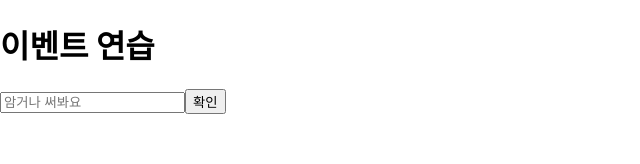
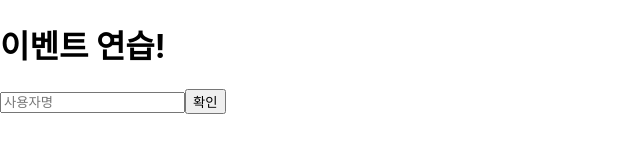
Before and after one commit to skdding3/react2022-prac, a React (Create React App) app: page / in a window 1280 px wide. Shown: the top 164 px of the page, without its empty margins (0-640 px from the left). Built offline with nearby package versions, Linux system fonts and the light colour scheme.

Commit message:
react 연마하기 10/10
- #1 component 생성 및 props 렌더링
- #2 클래스형 컴포넌트에서 props 사용하기
- #3 클래스형 컴포넌트의 state
- #4 useState 사용하기
- #5 이벤트 핸들링
- #6 함수형 컴포넌트화

```diff
--- a/src/component/EventPractice.jsx
+++ b/src/component/EventPractice.jsx
@@ -1,48 +1,37 @@
-import React, {Component} from 'react';
-
-class EventPractice extends Component {
-
-    state = {
-        message: ''
-    }
-
-    handleChange = (e) => {
-        this.setState({
-            message: e.target.value
-        })
-    }
-
-    handleClick = () => {
-        alert(this.state.message)
-        this.setState({
-            message: ''
-        })
-    }
-
-    handleKeyPress = (e) => {
-        if (e.key === 'Enter') {
-            this.handleClick();
-        }
-    }
+import React, {useState} from 'react';
 
 
-    // property Initializer Syntax Method
-    render() {
-        return (<div>
-                <h1>이벤트 연습</h1>
-                <input
-                    type="text"
-                    name="message"
-                    placeholder="암거나 써봐요"
-                    value={this.state.message}
-                    onChange={this.handleChange}
-                    onKeyPress={this.handleKeyPress}
-                />
-                <button onClick={this.handleClick}>확인</button>
-            </div>);
-    }
-}
+// 함수형 컴포넌트
+const EventPractice = () => {
+    const [username, setUsername] = useState('나야!');
+    const [message, setMessage] = useState('')
+    const onChangeUsername = e => setUsername(e.target.value)
+    const onChangeMessage = e => setMessage(e.target.value)
+    const onClick = () => {
+        alert(username + ': ' + message)
+        setUsername('');
+        setMessage('');
+    };
+    const onKeyPress = e => {
+        if (e.key === 'Enter') {
+            onClick();
+        }
+    };
 
-EventPractice.propTypes = {};
+    return (
+        <div>
+            <h1>이벤트 연습!</h1>
+            <input
+                type={"text"}
+                name={username}
+                placeholder={"사용자명"}
+                value={message}
+                onChange={onChangeMessage}
+                onKeyPress={onKeyPress}
+            />
+            <button onClick={onClick}>확인</button>
+        </div>
+    );
+};
 
 export default EventPractice;
```
